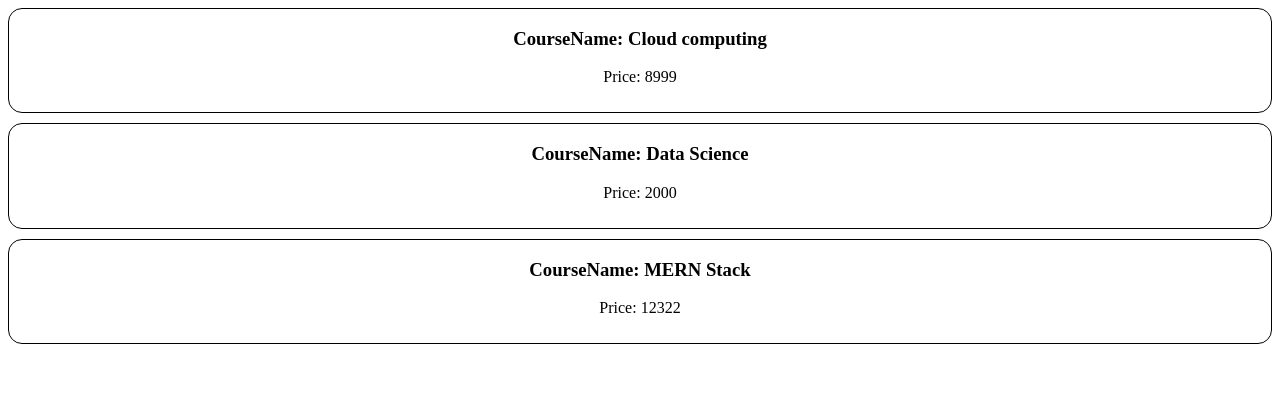
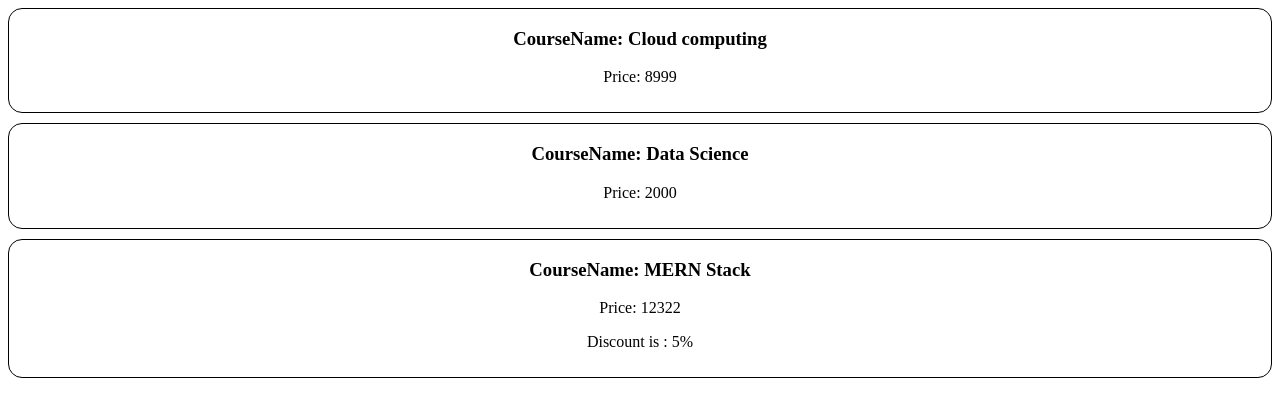
Before and after one commit to Prathamesh3647/Learn-React, a React (Vite) app: page / in a window 1280 px wide. Shown: the top 416 px of the page. Built offline with nearby package versions, Linux system fonts and the light colour scheme.

Commit message:
Conditionals

```diff
--- a/src/Product.jsx
+++ b/src/Product.jsx
@@ -5,6 +5,7 @@ function Product({ title, price, features = [], features2 = {} }) {
     <div className="Product">
       <h3>CourseName: {title}</h3>
       <p>Price: {price}</p>
+      {price >= 10000 && <p>Discount is : 5%</p>} {/* conditionals */}
     </div>
   );
 }
```
